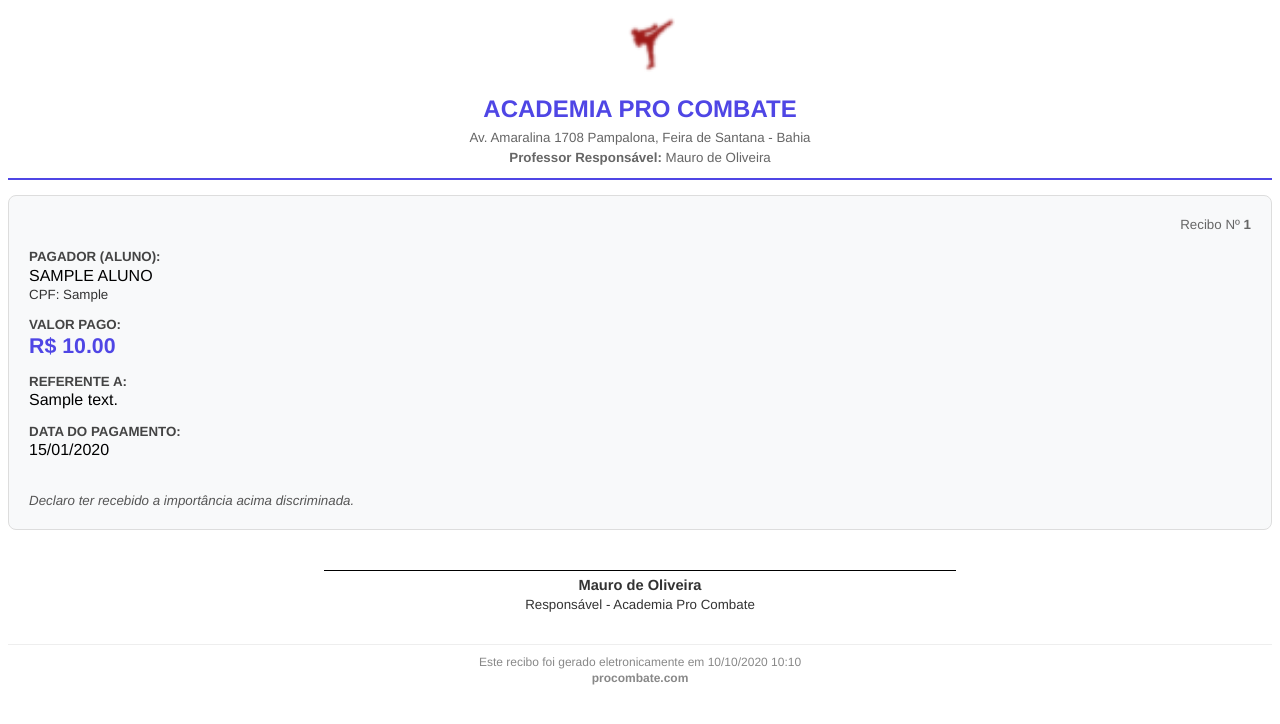
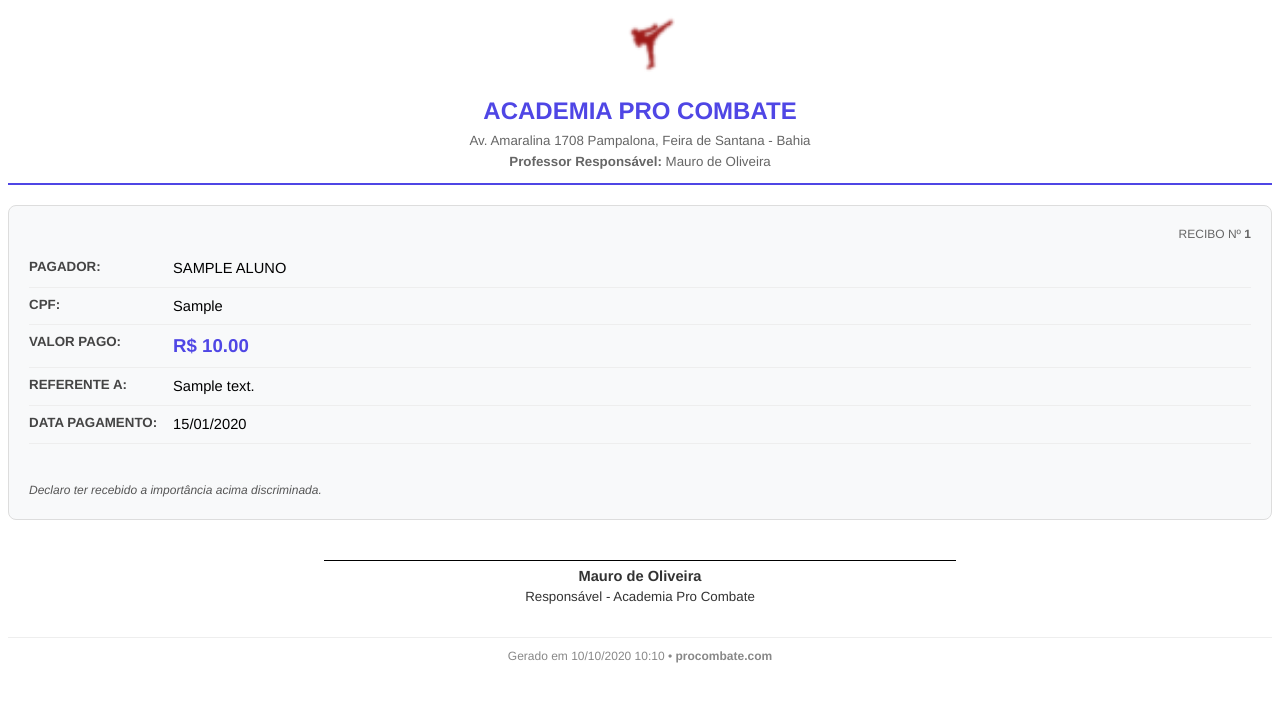
Before and after one commit to maurinmaster/gestor-pro-combate, a Django app: template gestor_pro/core/templates/core/recibo_pdf.html in a window 1280 px wide. Shown: the top 724 px of the page. Run offline with Django 5.2, Linux system fonts and the light colour scheme; tables that the repository leaves empty hold one stand-in row (values such as "Sample post"); the template is opened without the code that fills it: values that come from a table or form of the project are taken from there, most other values are stand-ins (such as "Sample title", 1, 10 or a date in 2020).

Commit message:
correção 2 do pdf

```diff
--- a/gestor_pro/core/templates/core/recibo_pdf.html
+++ b/gestor_pro/core/templates/core/recibo_pdf.html
@@ -7,24 +7,24 @@
     <style>
         @page {
             size: A4;
-            margin: 1cm; /* Margem da folha */
+            margin: 1cm;
         }
         body {
             font-family: Helvetica, Arial, sans-serif;
-            font-size: 11pt; /* Fonte levemente menor para garantir 1 página */
+            font-size: 11pt;
             color: #333;
-            line-height: 1.3;
+            line-height: 1.4;
         }
 
-        /* Cabeçalho Compacto */
+        /* Cabeçalho */
         .header {
             text-align: center;
             border-bottom: 2px solid #4f46e5;
             padding-bottom: 10px;
-            margin-bottom: 15px;
+            margin-bottom: 20px;
         }
         .logo {
-            height: 70px; /* Força a logo a ser pequena */
+            height: 70px;
             margin-bottom: 5px;
         }
         .nome-academia {
@@ -48,28 +48,45 @@
             background-color: #f8f9fa;
             margin-bottom: 20px;
         }
+
+        /* Estilo das Linhas */
         .linha {
-            margin-bottom: 12px;
+            margin-bottom: 8px;
+            padding-bottom: 8px;
+            border-bottom: 1px solid #eee; /* Linha fina para separar itens */
         }
+        .linha:last-child {
+            border-bottom: none;
+        }
+
+        /* O Label agora tem largura fixa para alinhar os dados */
         .label {
+            display: inline-block;
+            width: 140px; /* Define a largura da coluna da esquerda */
             font-weight: bold;
             color: #444;
             font-size: 10pt;
             text-transform: uppercase;
+            vertical-align: top;
         }
+
         .conteudo {
-            font-size: 12pt;
+            display: inline-block;
+            font-size: 11pt;
             color: #000;
+            width: 350px; /* Restante do espaço */
+            vertical-align: top;
         }
+
         .valor-destaque {
-            font-size: 16pt;
+            font-size: 14pt;
             font-weight: bold;
             color: #4f46e5;
         }
 
         /* Assinatura e Rodapé */
         .assinatura {
-            margin-top: 40px; /* Reduzi de 60px para 40px */
+            margin-top: 40px;
             text-align: center;
         }
         .linha-assinatura {
@@ -92,9 +109,7 @@
 
     <div class="header">
         <img src="{% static 'core/img/favicon.png' %}" class="logo" alt="Logo">
-
         <div class="nome-academia">Academia Pro Combate</div>
-
         <div class="info-academia">
             Av. Amaralina 1708 Pampalona, Feira de Santana - Bahia
         </div>
@@ -104,33 +119,37 @@
     </div>
 
     <div class="recibo-box">
-        <div style="text-align: right; margin-bottom: 15px; font-size: 10pt; color: #666;">
-            Recibo Nº <strong>{{ pagamento.id }}</strong>
+        <div style="text-align: right; margin-bottom: 15px; font-size: 9pt; color: #666;">
+            RECIBO Nº <strong>{{ pagamento.id }}</strong>
         </div>
 
         <div class="linha">
-            <div class="label">Pagador (Aluno):</div>
-            <div class="conteudo">{{ aluno.nome_completo|upper }}</div>
-            <div style="font-size: 10pt;">CPF: {{ aluno.cpf }}</div>
+            <span class="label">Pagador:</span>
+            <span class="conteudo">{{ aluno.nome_completo|upper }}</span>
         </div>
 
         <div class="linha">
-            <div class="label">Valor Pago:</div>
-            <div class="valor-destaque">R$ {{ pagamento.valor }}</div>
+            <span class="label">CPF:</span>
+            <span class="conteudo">{{ aluno.cpf }}</span>
         </div>
 
         <div class="linha">
-            <div class="label">Referente a:</div>
-            <div class="conteudo">{{ pagamento.descricao }}</div>
+            <span class="label">Valor Pago:</span>
+            <span class="conteudo valor-destaque">R$ {{ pagamento.valor }}</span>
         </div>
 
         <div class="linha">
-            <div class="label">Data do Pagamento:</div>
-            <div class="conteudo">{{ pagamento.data_pagamento|date:"d/m/Y" }}</div>
+            <span class="label">Referente a:</span>
+            <span class="conteudo">{{ pagamento.descricao }}</span>
+        </div>
+
+        <div class="linha">
+            <span class="label">Data Pagamento:</span>
+            <span class="conteudo">{{ pagamento.data_pagamento|date:"d/m/Y" }}</span>
         </div>
 
         <br>
-        <div style="font-size: 10pt; font-style: italic; color: #555;">
+        <div style="font-size: 9pt; font-style: italic; color: #555; margin-top: 10px;">
             Declaro ter recebido a importância acima discriminada.
         </div>
     </div>
@@ -142,8 +161,7 @@
     </div>
 
     <div class="footer">
-        Este recibo foi gerado eletronicamente em {{ data_geracao|date:"d/m/Y H:i" }}<br>
-        <strong>procombate.com</strong>
+        Gerado em {{ data_geracao|date:"d/m/Y H:i" }} &bull; <strong>procombate.com</strong>
     </div>
 
 </body>
```
